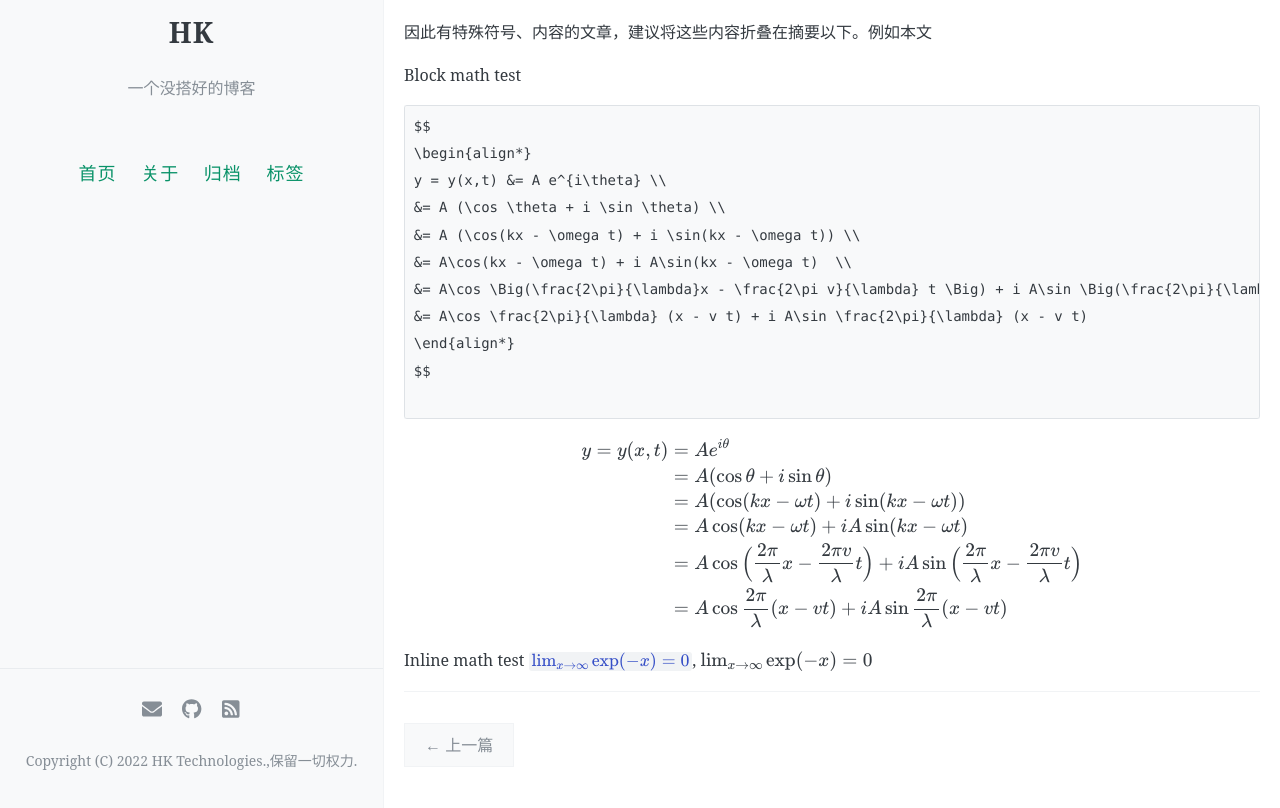
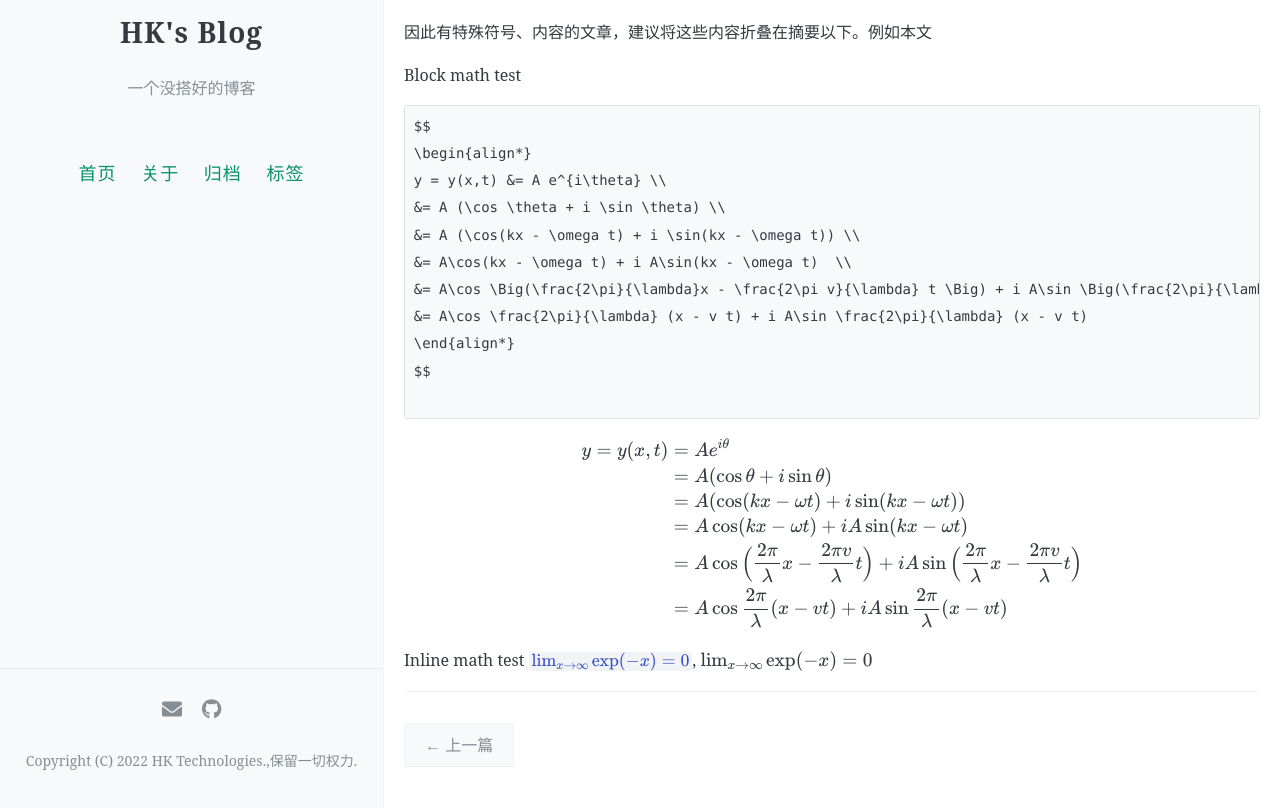
Before and after one commit to CHN-hk/CHN-hk.github.io, a Jekyll site: the page built from _posts/2019-07-24-math-test.md, in a window 1280 px wide and 1098 px high. Shown: the part 290-1098 px from the top of the window. Built offline with Jekyll 4.4.1, drawn with Linux system fonts in a browser that asks for light colours; formulas are drawn with MathJax 3; comment, search, counter and statistics services are not loaded.

Commit message:
Update _config.yml

```diff
--- a/_config.yml
+++ b/_config.yml
@@ -7,7 +7,7 @@
 # 井号后面的文字是说明文档，不会被程序读取。
 
 # 描述/签名
-name: HK
+name: HK's Blog
 description: 一个没搭好的博客
 
 # 输入你的网站域名（如果你没有添加自己的域名，而是直接用GitHub pages分配的域名的话可以省略）
@@ -24,8 +24,7 @@
 #
 
 # 你的博客logo图片URL，建议尺寸不超过300px × 300px
-avatar: https://pics4.baidu.com/feed/f603918fa0ec08fa192eb7d5fe828d6a55fbda0e.jpeg?token=40200a8598a8b9e4538e91b99a3e6174
-
+avatar: https://gimg2.baidu.com/image_search/src=http%3A%2F%2Fnimg.ws.126.net%2F%3Furl%3Dhttp%3A%2F%2Fdingyue.ws.126.net%2F2021%2F0531%2F0673ed75j00qtyrhi00b8c000m800eac.jpg%26thumbnail%3D650x2147483647%26quality%3D80%26type%3Djpg&refer=http%3A%2F%2Fnimg.ws.126.net&app=2002&size=f9999,10000&q=a80&n=0&g=0n&fmt=auto?sec=1667467781&t=7f46b4c9a294ffc24c421eaeb9ccb16c
 # 你的favicon（出现在浏览器tab上）图片URL，建议使用较小(64px × 64px)的图片
 favicon: https://bkimg.cdn.bcebos.com/pic/728da9773912b31bb0513050ae53217adab44aed4b3c?x-bce-process=image/resize,m_lfit,w_536,limit_1/format,f_jpg
 
@@ -58,7 +57,7 @@
   instagram: #https://instagram.com/<>
   linkedin: #https://www.linkedin.com/in/<>
   pinterest: #https://www.pinterest.com/<>
-  rss: 123 #随便填点啥RSS就能用了
+  rss: #随便填点啥RSS就能用了
   stackoverflow: # http://stackoverflow.com/<>
   tumblr: # https://<username>.tumblr.com
   twitter: # https://www.twitter.com/<your_twitter_username>
@@ -71,7 +70,7 @@
 #
 
 # 输入Disqus shortname，即可添加评论区，请查阅文档，设置自己的disqus站点，不要继续使用我的站点loffer
-disqus: loffer #shortname
+disqus:
 
 # 输入Gitalk相关设定，即可添加评论区，具体请看教程
 gitalk:
```
